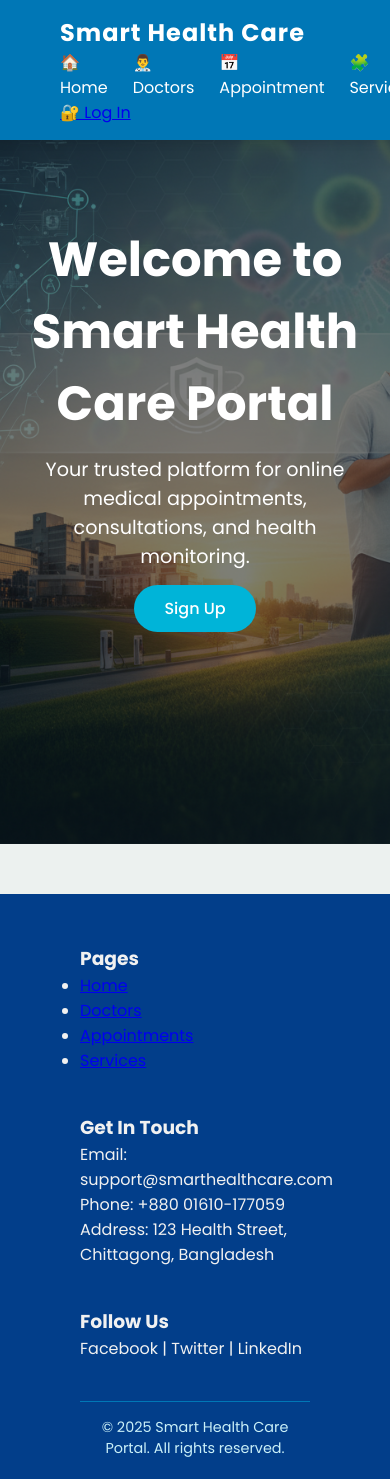
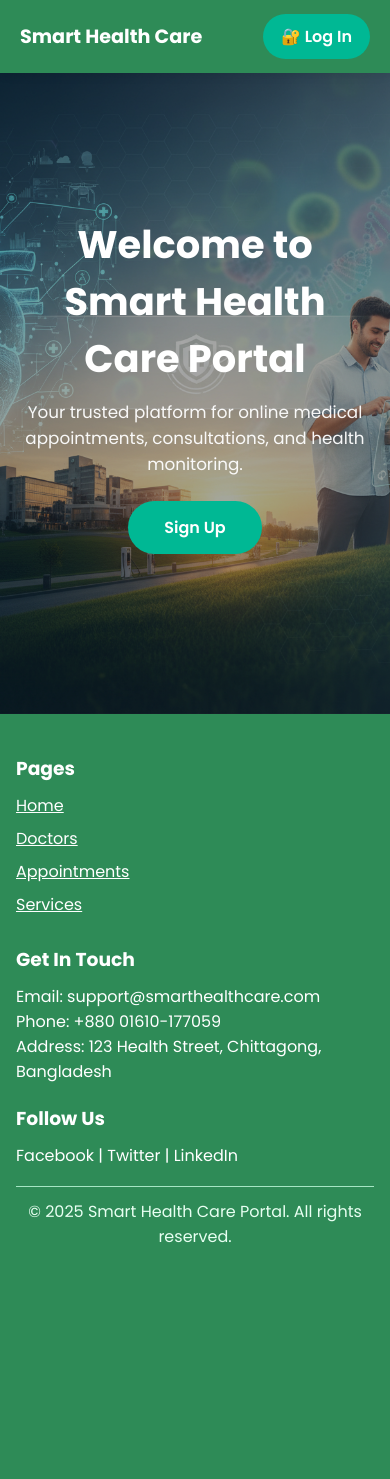
Before and after one commit to Iftekharjihad/smart-health-care, a PHP site: page / in a window 390 px wide. After the commit the page ends 1243 px from the top, so only its background shows below. Run offline with PHP 8.4, Linux system fonts and the light colour scheme.

Commit message:
css update

```diff
--- a/style.css
+++ b/style.css
@@ -1,240 +1,89 @@
- * {
-      margin: 0;
-      padding: 0;
-      box-sizing: border-box;
-      font-family: "Poppins", sans-serif;
-    }
+/* Reset & base */
+*{margin:0;padding:0;box-sizing:border-box}
+body{font-family:'Poppins',sans-serif;background:#ecf7f1;color:#334}
+a{color:inherit}
 
-    body {
-      background: #ecf1ef;
-      color: #3b3838;
-    }
+/* Navbar */
+.navbar{position:fixed;top:0;left:0;right:0;background:#2e8b57;box-shadow:0 2px 10px rgba(0,0,0,.08);z-index:1000}
+.nav-inner{max-width:1200px;margin:0 auto;display:flex;align-items:center;padding:14px 20px;gap:16px}
+.logo{color:#fff;font-weight:700;font-size:1.2rem;white-space:nowrap}
+.nav-center{list-style:none;display:flex;gap:26px;margin:auto}
+.nav-center a{color:#fff;text-decoration:none;opacity:.95;transition:.2s}
+.nav-center a:hover,.nav-center a.active{color:#c8facc}
+.login-btn{margin-left:auto;background:#00b894;color:#fff;text-decoration:none;padding:10px 18px;border-radius:999px;font-weight:600;transition:.2s}
+.login-btn:hover{background:#7bed9f;color:#023e8a}
 
+/* Hero */
+.hero{height:85vh;display:flex;align-items:center;justify-content:center;text-align:center;background:url('image/background.png') center/cover no-repeat;position:relative;margin-top:58px}
+.hero-overlay{position:absolute;inset:0;background:rgba(0,0,0,.35)}
+.hero-content{position:relative;color:#fff;padding:0 14px}
+.hero h1{font-size:2.4rem;margin-bottom:12px}
+.hero p{font-size:1.05rem;margin-bottom:24px;opacity:.95}
+.hero-btn{display:inline-block;background:#00b894;color:#fff;text-decoration:none;padding:14px 36px;border-radius:999px;font-weight:600;transition:.2s}
+.hero-btn:hover{background:#7bed9f;color:#023e8a}
 
+/* Appointment (right side form) */
+.appointment{padding:70px 16px;background:#f1fdf5;display:flex;justify-content:center}
+.appointment-container{max-width:1200px;width:100%;display:grid;grid-template-columns:1fr 1fr;gap:34px}
+.appointment-info h2{color:#2e8b57;margin-bottom:10px}
+.ticks{margin-top:14px;margin-left:16px}
+.ticks li{margin:6px 0}
+.appointment-form{background:#fff;padding:20px;border-radius:14px;box-shadow:0 8px 24px rgba(0,0,0,.08);display:flex;flex-direction:column;gap:10px}
+.appointment-form label{font-weight:600}
+.appointment-form input{padding:11px 12px;border-radius:8px;border:1px solid #cfd;outline:none}
+.appointment-form .row{display:grid;grid-template-columns:1fr 1fr;gap:10px}
+.appointment-form button{margin-top:6px;padding:12px 14px;border:none;border-radius:10px;background:#2e8b57;color:#fff;font-weight:700;cursor:pointer}
+.appointment-form button:hover{background:#7bed9f;color:#023e8a}
 
-  /* Doctor card styling */
+/* Doctors */
+/* Doctor card styling */
+.card{ display: contents; }
+.middle-part{ display: flex; grid-template-columns: repeat(3, 1fr); margin: flex; /* overflow: hidden; */ /* position: relative; */ }
+.player-detail{ background-color: rgb(10, 73, 49); box-shadow: 0 0 40px; padding: 20px; margin: 100px; border-radius: 2px; position: relative; }
+.player-details{ display: none; position: absolute; width: 355px; height: 270px; border-radius: 5px; top: 0; }
+.player-detail:hover .player-details{ display: block; background-color: rgba(224, 213, 193, 0.753); }
+.middle-part:hover .img{ transform: scale(1.1) ; transition: transform 2s ease-in-out; }
+.img img{ width: 355px; height: 271px; border-radius: 20px; }
 
-  .card{
-    display: contents;
-  }
-  .middle-part{
-   display: flex;
-   grid-template-columns: repeat(3, 1fr);
-   margin: flex;
-   /* overflow: hidden; */
-   /* position: relative; */
+/* Footer */
+footer{background:#2e8b57;color:#fff;padding:40px 16px 18px}
+.footer-container{max-width:1200px;margin:0 auto;display:grid;grid-template-columns:repeat(3,1fr);gap:20px}
+.footer-col h3{margin-bottom:10px}
+.footer-col ul{list-style:none}
+.footer-col li{margin:8px 0}
+.footer-bottom{text-align:center;border-top:1px solid #a6e6c4;margin-top:18px;padding-top:12px;color:#e8fff2}
+
+/* Auth pages */
+.auth-body{background:linear-gradient(120deg,#e9fff2,#f4fffb);min-height:100vh;display:grid;place-items:center}
+.auth-card{width:min(480px,92%);background:#fff;border-radius:16px;box-shadow:0 12px 28px rgba(0,0,0,.08);padding:24px}
+.auth-card h2{color:#2e8b57;margin-bottom:14px;text-align:center}
+.auth-card form{display:flex;flex-direction:column;gap:10px}
+.auth-card input,.auth-card select{padding:11px 12px;border:1px solid #cfe9da;border-radius:10px}
+.auth-card button{padding:12px;border:none;border-radius:10px;background:#2e8b57;color:#fff;font-weight:700;cursor:pointer}
+.auth-card button:hover{background:#7bed9f;color:#023e8a}
+.auth-switch{margin-top:6px;text-align:center}
+
+/* Dashboard */
+.dash{padding:90px 16px 30px;max-width:1200px;margin:0 auto}
+.tab{display:none}
+.tab.active{display:block}
+.grid.two{display:grid;grid-template-columns:1fr 1fr;gap:16px}
+.grid.three{display:grid;grid-template-columns:repeat(3,1fr);gap:16px}
+.card-box{background:#fff;border-radius:14px;padding:16px;box-shadow:0 8px 22px rgba(0,0,0,.07)}
+.card-box .btn{background:#2e8b57;color:#fff;border:none;border-radius:8px;padding:8px 12px;cursor:pointer}
+.btn.sm{padding:6px 10px;font-size:.9rem}
+.mt{margin-top:12px}
+
+/* Responsive */
+@media (max-width: 1024px){
+  .doctor-cards{grid-template-columns:repeat(2, minmax(220px, 1fr))}
+  .appointment-container{grid-template-columns:1fr}
 }
-.player-detail{
-   background-color: rgb(10, 73, 49);
-   box-shadow: 0 0 40px;
-   padding: 20px;
-   margin: 100px;
-   border-radius: 2px;
-   position: relative;
+@media (max-width: 640px){
+  .nav-center{display:none} /* keep it simple for mobile; menu could be added later */
+  .hero{height:78vh;margin-top:56px}
+  .doctor-cards{grid-template-columns:1fr}
+  .footer-container{grid-template-columns:1fr}
+  .grid.two{grid-template-columns:1fr}
+  .grid.three{grid-template-columns:1fr}
 }
-.player-details{
-   display: none;
-   position: absolute;
-   width: 355px;
-height: 270px;
-border-radius: 5px;
-   top: 0;
-}
-.player-detail:hover .player-details{
-   display: block;
-   background-color: rgba(224, 213, 193, 0.753);
-}
-.middle-part:hover .img{
-   transform: scale(1.1) ;
-   transition: transform 2s ease-in-out;
-}
-.img img{
-   width: 355px;
-height: 271px;
-border-radius: 20px;
-}
-
-
-
-    /* Navbar styling */
-nav {
-  width: 100%;
-  background-color: #0077b6;
-  display: flex;
-  justify-content: space-between;
-  align-items: center;
-  padding: 15px 60px;
-  position: fixed;
-  top: 0;
-  z-index: 100;
-  box-shadow: 0 2px 10px rgba(0, 0, 0, 0.1);
-}
-
-nav .logo {
-  color: #fff;
-  font-size: 1.5rem;
-  font-weight: 700;
-  letter-spacing: 1px;
-}
-
-nav ul {
-  list-style: none;
-  display: flex;
-  gap: 25px;
-}
-
-nav ul li a {
-  text-decoration: none;
-  color: #fff;
-  font-size: 1rem;
-  transition: 0.3s;
-}
-
-nav ul li a:hover {
-  color: #caf0f8;
-}
-
-/* Sign Up button */
-.signup-btn {
-  background-color: #00b4d8;
-  color: #fff;
-  text-decoration: none;
-  padding: 10px 20px;
-  border-radius: 30px;
-  font-weight: 500;
-  transition: 0.3s;
-}
-
-.signup-btn:hover {
-  background-color: #90e0ef;
-  color: #023e8a;
-}
-
-
-    /* Hero section */
-    .hero {
-      height: 100vh;
-      background-image: url('image/background.png');
-      background-size: cover;
-      background-position: center;
-      background-repeat: no-repeat;
-      display: flex;
-      justify-content: center;
-      align-items: center;
-      text-align: center;
-      padding: 0 20px;
-      color: white;
-      position: relative;
-    }
-
-    .hero::before {
-      content: "";
-      position: absolute;
-      top: 0;
-      left: 0;
-      right: 0;
-      bottom: 0;
-      background: rgba(0, 0, 0, 0.5);
-    }
-
-    .hero-content {
-      position: relative;
-      z-index: 1;
-    }
-
-    .hero h1 {
-      font-size: 3rem;
-      margin-bottom: 15px;
-    }
-
-    .hero p {
-      font-size: 1.2rem;
-      margin-bottom: 25px;
-    }
-
-    .hero a {
-      text-decoration: none;
-      background-color: #00b4d8;
-      color: white;
-      padding: 12px 30px;
-      border-radius: 30px;
-      transition: 0.3s;
-      font-weight: 500;
-    }
-
-    .hero a:hover {
-      background-color: #90e0ef;
-      color: #023e8a;
-    }
-
-        /* Footer styling */
-    footer {
-      background-color: #023e8a;
-      color: #f1f1f1;
-      padding: 50px 80px 20px;
-      margin-top: 50px;
-    }
-
-    .footer-container {
-      display: flex;
-      flex-wrap: wrap;
-      justify-content: space-between;
-      gap: 40px;
-    }
-
-    .footer-container div {
-      flex: 1;
-      min-width: 250px;
-    }
-
-    .footer-about h3 {
-      color: #90e0ef;
-      font-size: 1.5rem;
-      margin-bottom: 15px;
-    }
-
-    .footer-about p {
-      line-height: 1.6;
-      font-size: 0.95rem;
-    }
-
-    .footer-links h4,
-    .footer-contact h4 {
-      color: #90e0ef;
-      margin-bottom: 15px;
-    }
-
-    .footer-links ul {
-      list-style: none;
-      padding: 0;
-    }
-
-    .footer-links ul li {
-      margin-bottom: 10px;
-    }
-
-    .footer-links ul li a {
-      text-decoration: none;
-      color: #f1f1f1;
-      font-size: 0.95rem;
-      transition: 0.3s;
-    }
-
-    .footer-links ul li a:hover {
-      color: #90e0ef;
-      text-decoration: underline;
-    }
-
-    .footer-contact p {
-      font-size: 0.95rem;
-      margin-bottom: 8px;
-    }
-
-    .footer-bottom {
-      text-align: center;
-      border-top: 1px solid #0077b6;
-      padding-top: 15px;
-      margin-top: 40px;
-      font-size: 0.9rem;
-      color: #caf0f8;
-    }
```
